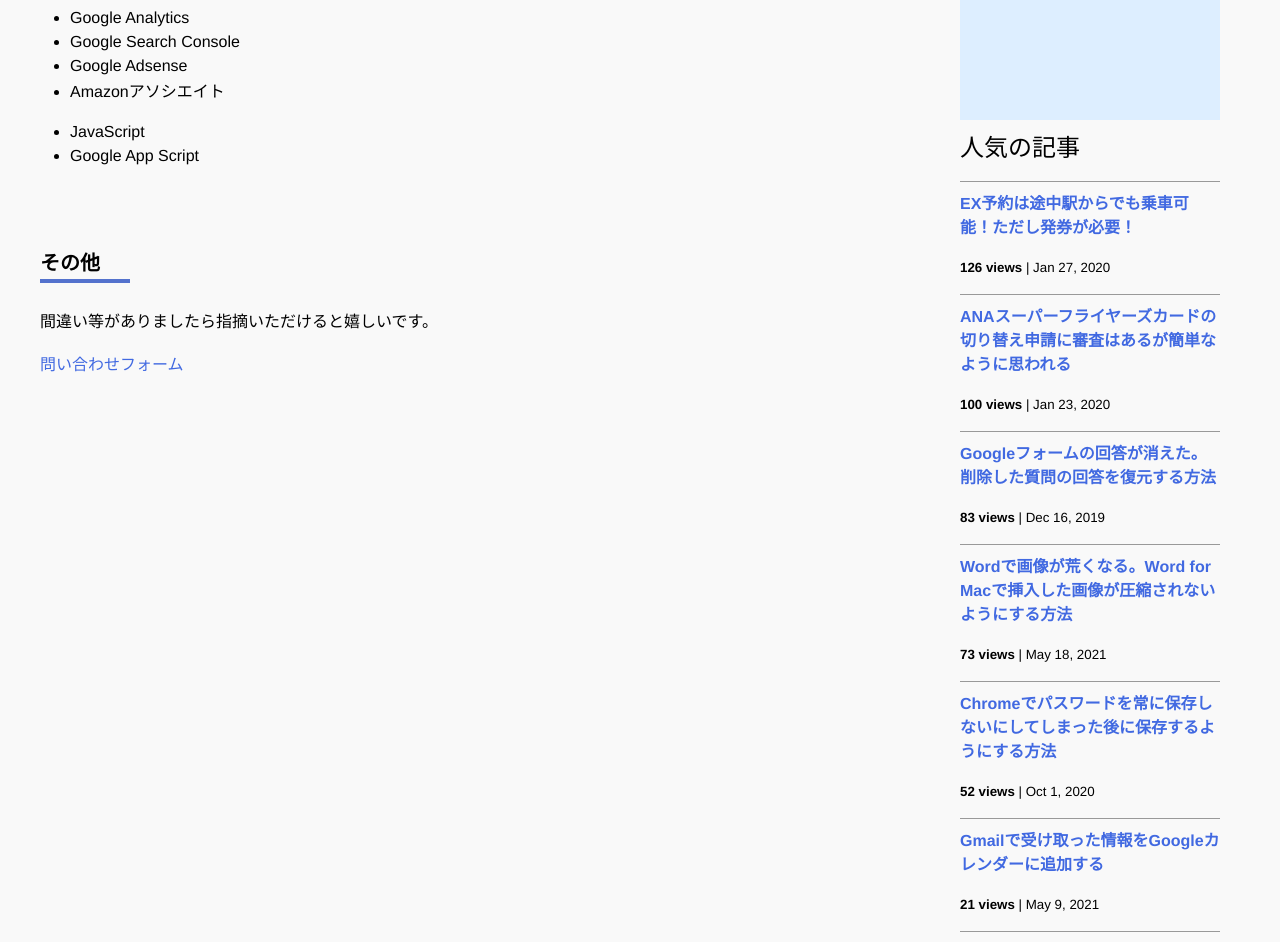
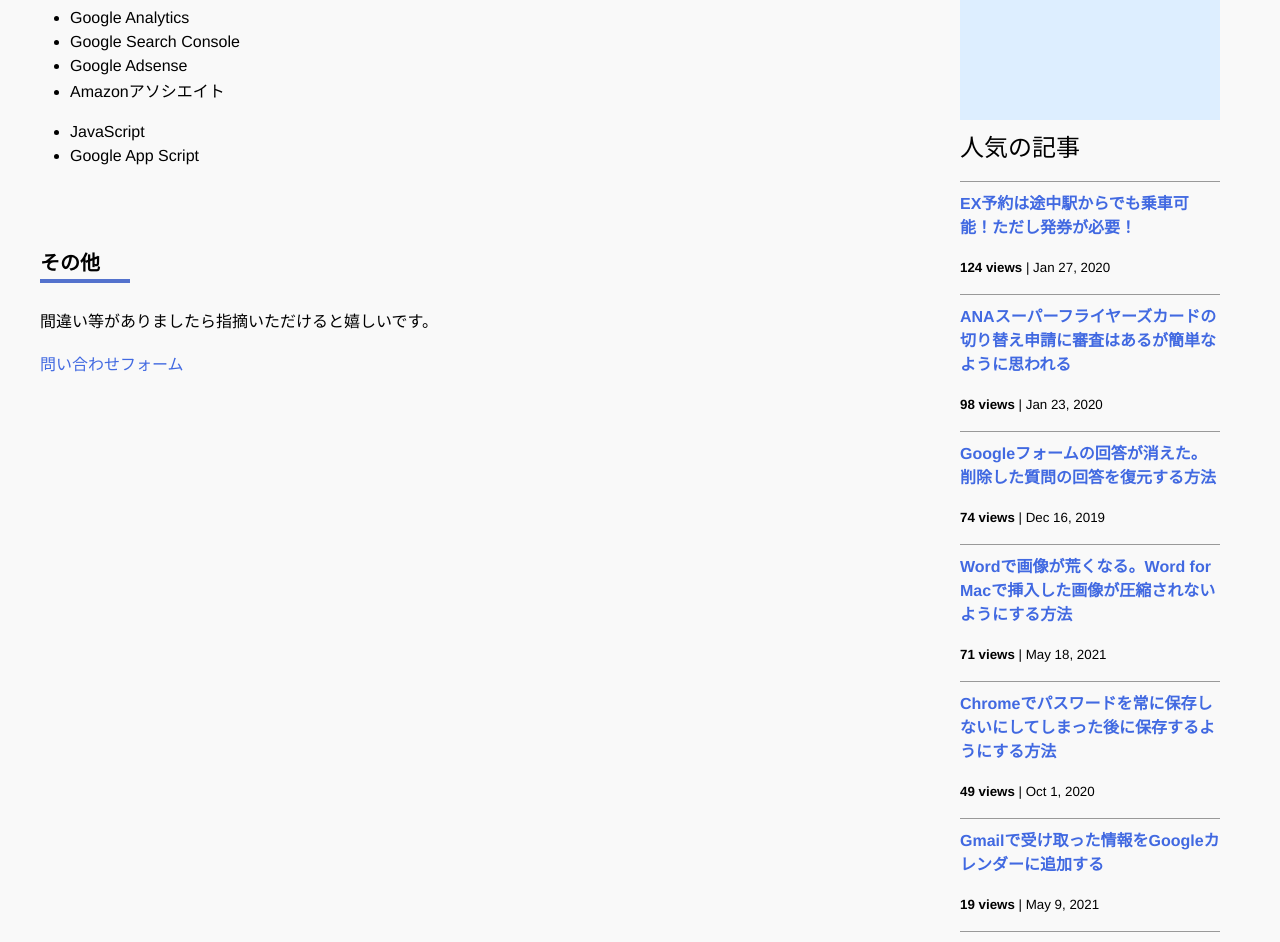
Before and after one commit to iwanaminami/shoyaiwaname, a Jekyll site: the page built from about.markdown, in a window 1280 px wide and 1400 px high, scrolled down 693 px. Shown: the top 942 px of the window. Built offline with Jekyll 4.4.1, drawn with Linux system fonts in a browser that asks for light colours; nearby versions of some CDN libraries; comment, search, counter and statistics services are not loaded.

Commit message:
chore(ga): update _data/popularposts.yml 20251212-0052

```diff
--- a/_data/popularposts.yml
+++ b/_data/popularposts.yml
@@ -1,17 +1,17 @@
 side:
-  - view: 126
+  - view: 124
     url: "/2020/01/27/ex-rideontheway.html"
-  - view: 100
+  - view: 98
     url: "/2020/01/23/sfc-judge.html"
-  - view: 83
+  - view: 74
     url: "/2019/12/16/restore-googleform.html"
-  - view: 73
+  - view: 71
     url: "/2021/05/18/image-compression-word.html"
-  - view: 52
+  - view: 49
     url: "/2020/10/01/googlepassword.html"
-  - view: 21
+  - view: 19
     url: "/2021/05/09/gmailtocalendar.html"
-  - view: 20
+  - view: 17
     url: "/"
-  - view: 18
+  - view: 17
     url: "/2020/04/14/4kcable.html"
```
